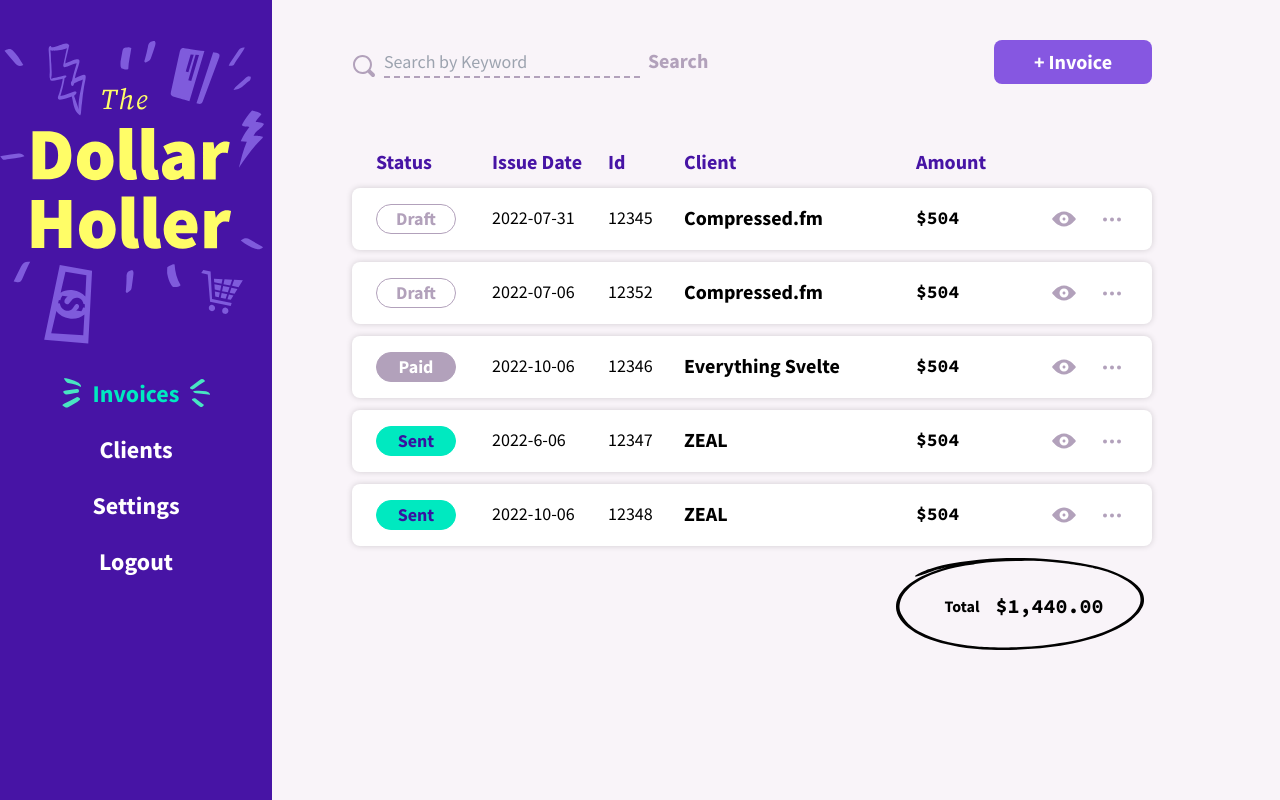
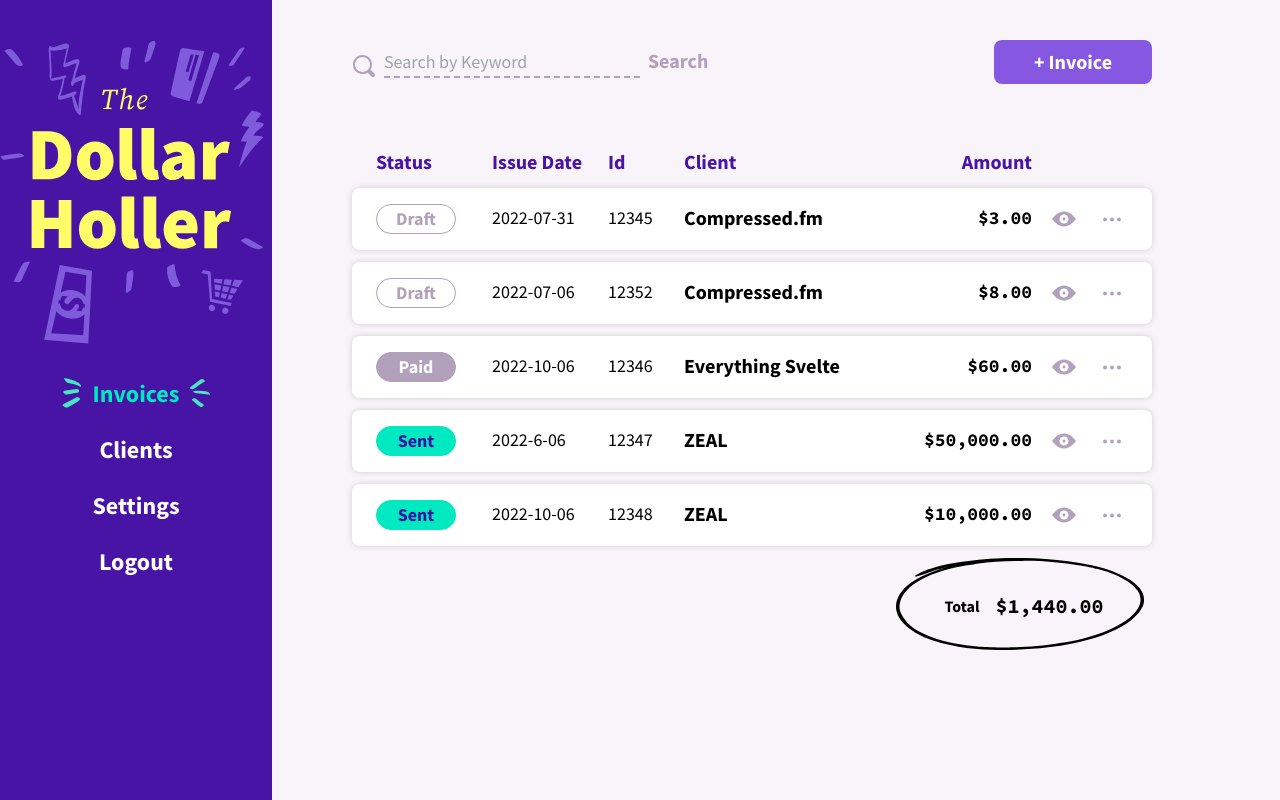
Before and after one commit to Md-Talim/thedollarholler, a SvelteKit app: page /invoices in a window 1280 px wide. Built offline with nearby package versions, Linux system fonts and the light colour scheme.

Commit message:
Calculate the total invoice amount of a client

```diff
--- /dev/null
+++ b/src/lib/utils/moneyHelpers.ts
@@ -0,0 +1,21 @@
+import type { LineItem } from '../../global';
+
+export const sumLineItems = (lineItems: LineItem[] | undefined): number => {
+  if (!lineItems) return 0;
+
+  return lineItems.reduce((prevValue, curValue) => prevValue + curValue.amount, 0);
+};
+
+export const addThousandSeparator = (myNum: string): string => {
+  return myNum.replace(/\B(?=(\d{3})+(?!\d))/g, ',');
+};
+
+export const twoDecimals = (myNum: number): string => {
+  return myNum.toFixed(2);
+};
+
+export const centsToDollars = (cents: number): string => {
+  const dollars = cents / 100;
+  const decimaledDollars = twoDecimals(dollars);
+  return addThousandSeparator(decimaledDollars);
+};
--- a/src/routes/(dashboard)/invoices/+page.svelte
+++ b/src/routes/(dashboard)/invoices/+page.svelte
@@ -35,7 +35,7 @@
     <h3>Issue Date</h3>
     <h3>Id</h3>
     <h3>Client</h3>
-    <h3>Amount</h3>
+    <h3 class="text-right">Amount</h3>
     <div />
     <div />
   </div>
--- a/src/routes/(dashboard)/invoices/InvoiceRow.svelte
+++ b/src/routes/(dashboard)/invoices/InvoiceRow.svelte
@@ -2,6 +2,7 @@
   import { Tag } from '$lib/components';
   import ThreeDots from '$lib/components/Icons/ThreeDots.svelte';
   import View from '$lib/components/Icons/View.svelte';
+  import { centsToDollars, sumLineItems } from '$lib/utils/moneyHelpers';
   import type { Invoice } from '../../../global';
 
   export let invoice: Invoice;
@@ -11,8 +12,12 @@
   <div class="status"><Tag className="ml-auto lg:ml-0" label={invoice.invoiceStatus} /></div>
   <div class="due-date text-sm md:text-lg">{invoice.dueDate}</div>
   <div class="invoice-number text-sm md:text-lg">{invoice.invoiceNumber}</div>
-  <div class="client-name text-base font-bold md:text-xl">{invoice.client.name}</div>
-  <div class="amount text-right font-mono text-sm font-bold md:text-lg lg:text-left">$504</div>
+  <div class="client-name truncate whitespace-nowrap text-base font-bold md:text-xl">
+    {invoice.client.name}
+  </div>
+  <div class="amount text-right font-mono text-sm font-bold lg:text-lg">
+    ${centsToDollars(sumLineItems(invoice.lineItems))}
+  </div>
   <div class="lg:center view-button hidden text-sm md:text-lg lg:block">
     <a href="/" class="text-pastelPurple hover:text-daisyBush"><View /></a>
   </div>
```
